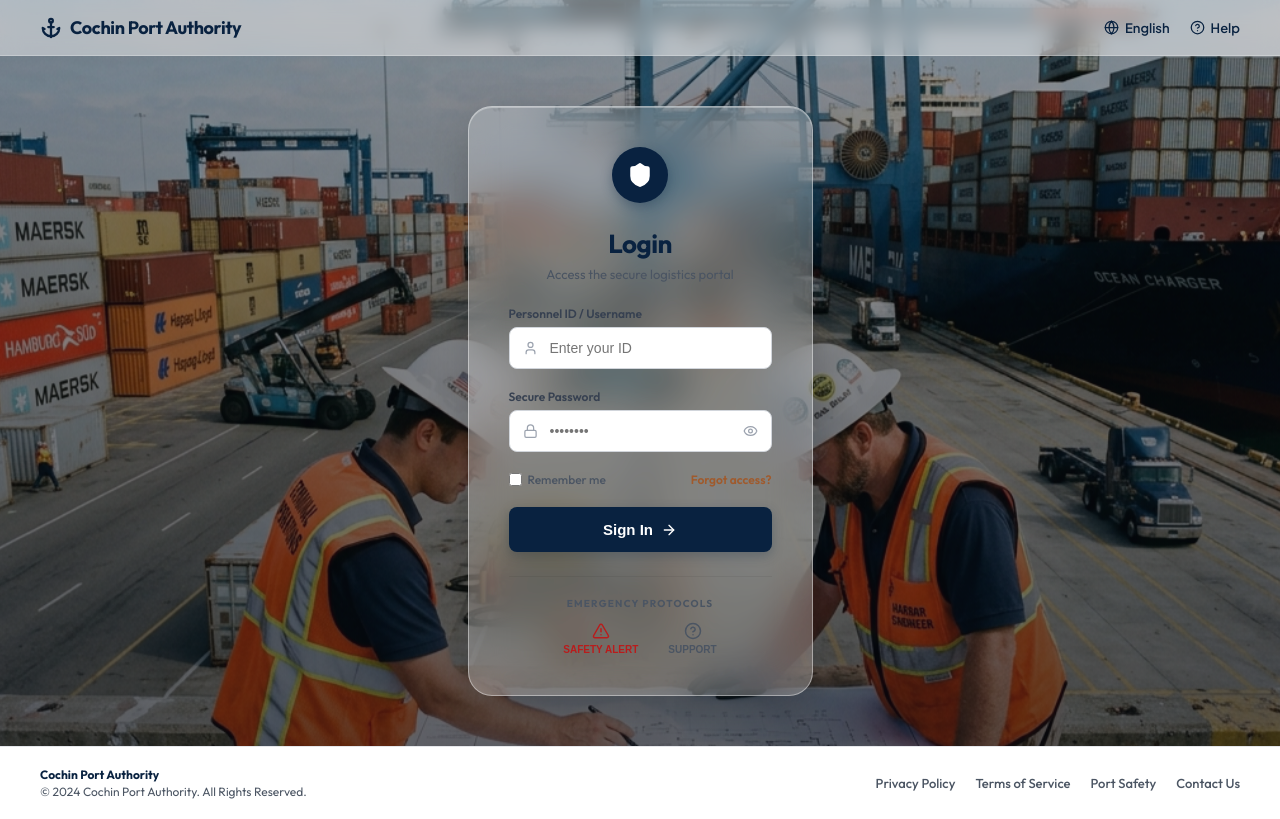
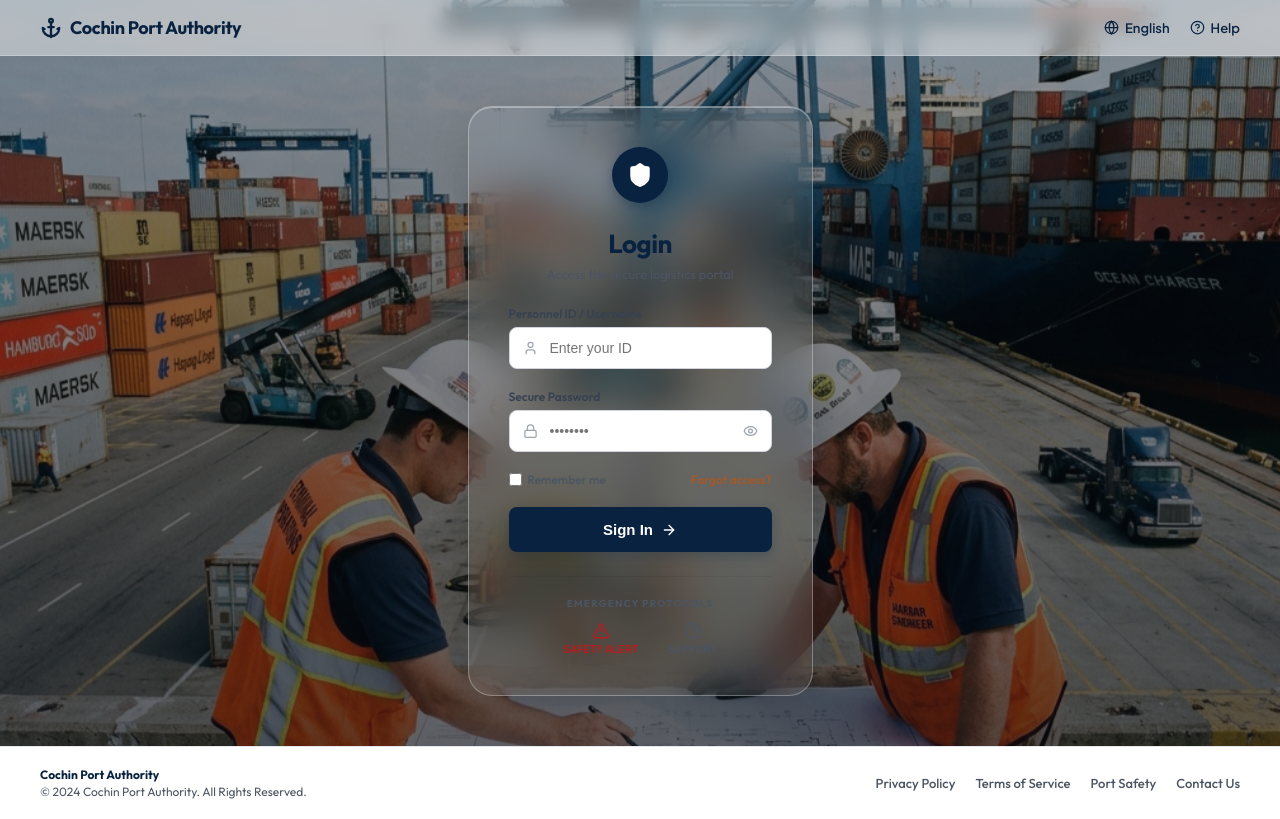
Before and after one commit to naveen200510/afip-platfor, a React (Vite) app in the folder frontend/: page / in a window 1280 px wide. Built offline with nearby package versions, Linux system fonts and the light colour scheme.

Commit message:
style: Lower card background opacity to 0.08 for water-like clarity

```diff
--- a/frontend/src/pages/Login.tsx
+++ b/frontend/src/pages/Login.tsx
@@ -104,12 +104,12 @@
         <div style={{
           width: '100%',
           maxWidth: '440px',
-          background: 'rgba(255, 255, 255, 0.25)',
-          backdropFilter: 'blur(20px) saturate(140%)',
-          border: '1px solid rgba(255, 255, 255, 0.4)',
+          background: 'rgba(255, 255, 255, 0.08)',
+          backdropFilter: 'blur(20px) saturate(135%)',
+          border: '1px solid rgba(255, 255, 255, 0.3)',
           borderRadius: '24px',
           padding: '40px',
-          boxShadow: '0 16px 40px rgba(0, 0, 0, 0.18), inset 0 1px 0 rgba(255, 255, 255, 0.3)',
+          boxShadow: '0 16px 40px rgba(0, 0, 0, 0.12), inset 0 1px 0 rgba(255, 255, 255, 0.35)',
           display: 'flex',
           flexDirection: 'column',
           gap: '24px',
```
